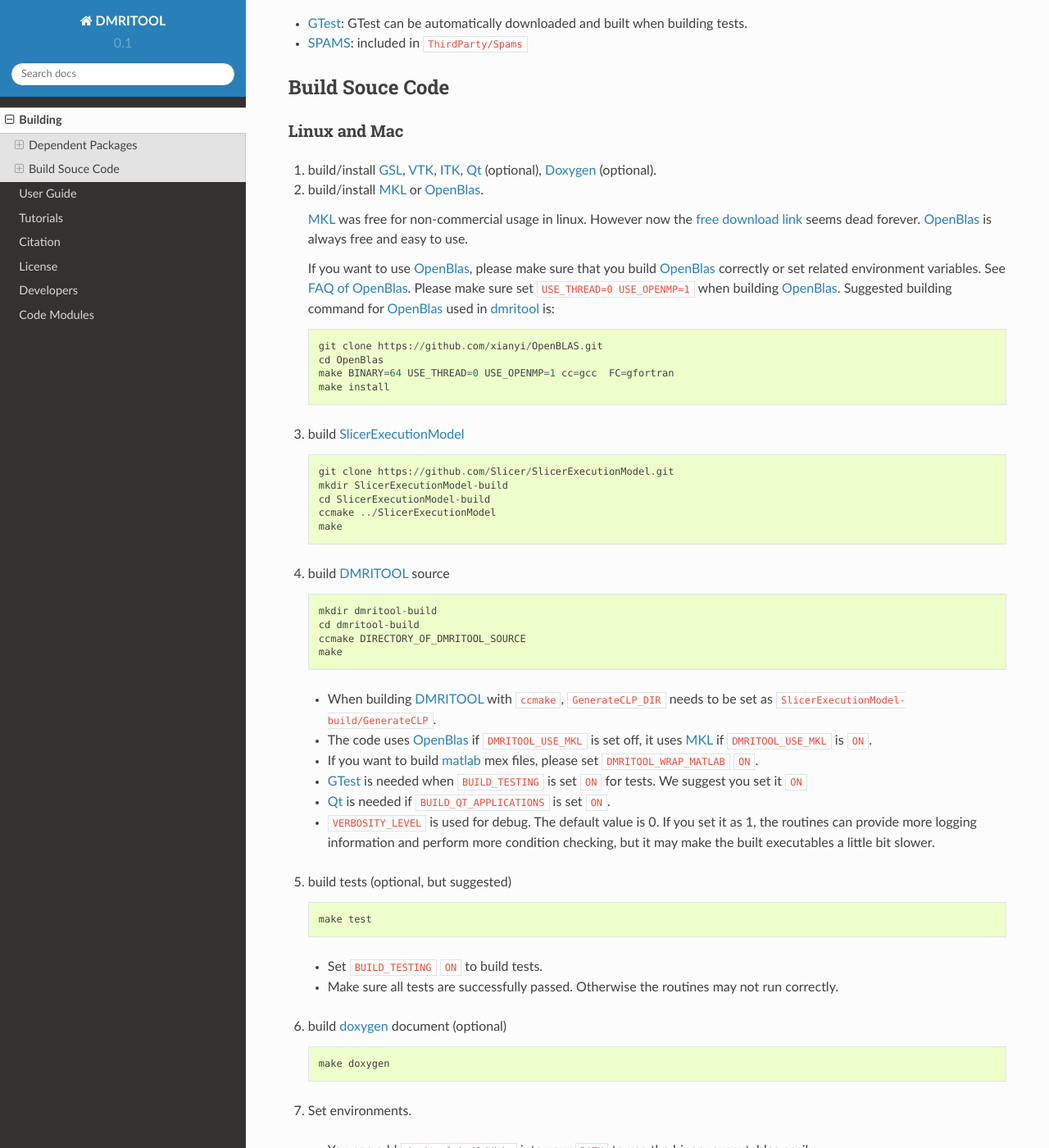
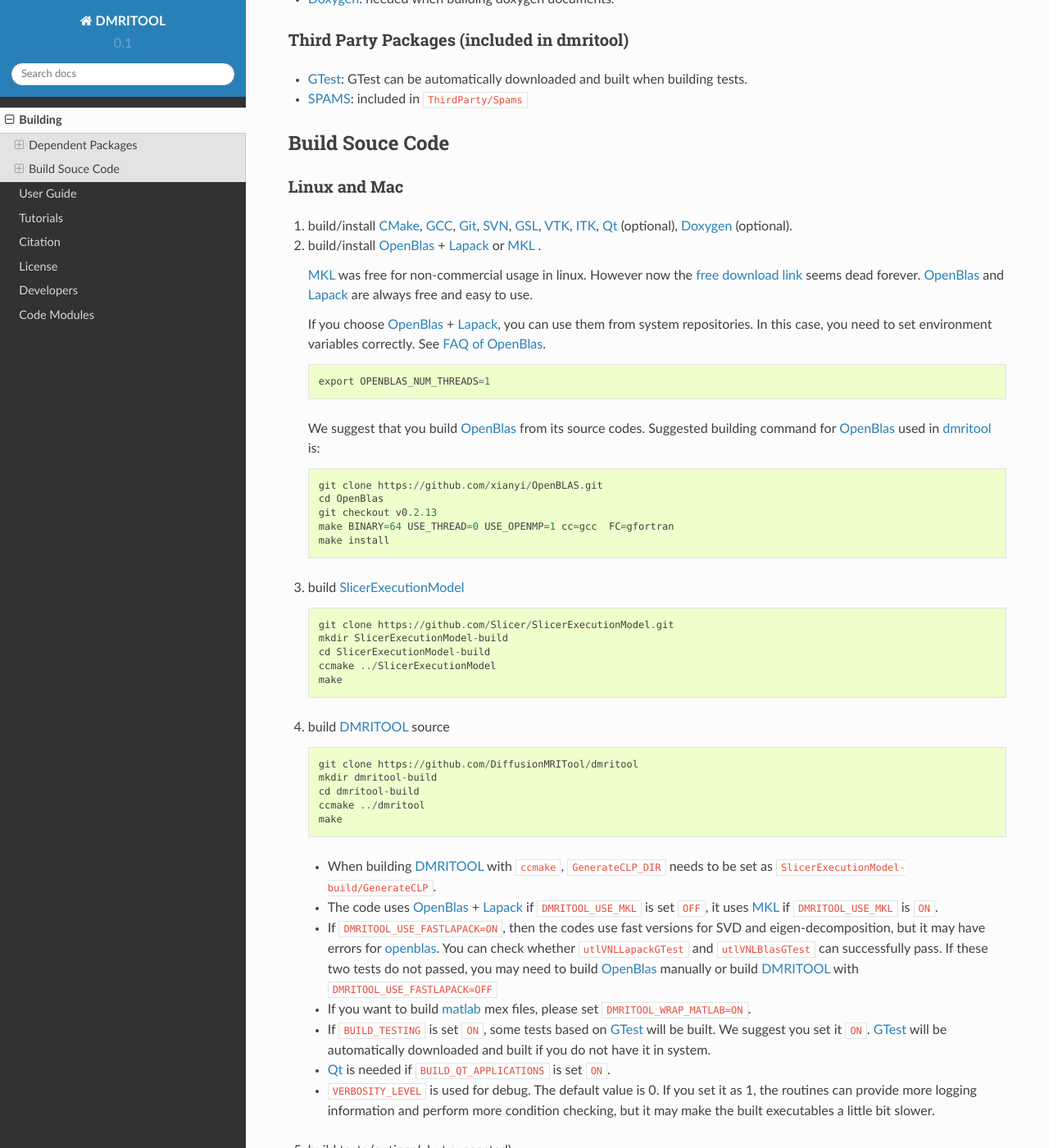
Before and after one commit to DiffusionMRITool/dmritool, a Sphinx documentation site: the page built from Documentation/Sphinx/building.rst, in a window 1280 px wide and 1400 px high, scrolled down 818 px. Shown: the whole window at 82% size. Built offline with Sphinx 7.4.7 and the Read the Docs theme 2.0.0, drawn with Linux system fonts in a browser that asks for light colours; formulas are drawn with MathJax 3; some of the changed text lies outside the part shown.

Commit message:
DOC: update doc for release

```diff
--- a/Documentation/Sphinx/building.rst
+++ b/Documentation/Sphinx/building.rst
@@ -6,30 +6,38 @@
    :depth: 2
    :local:
 
+.. image:: https://travis-ci.org/DiffusionMRITool/dmritool.svg?branch=master
+    :target: https://travis-ci.org/DiffusionMRITool/dmritool
+.. image:: https://readthedocs.org/projects/dmritool/badge/?version=latest
+    :target: https://readthedocs.org/projects/dmritool/?badge=latest
+    :alt: Documentation Status
+
+
 Dependent Packages
 ==================
 
 Required Packages
 -----------------
 
--  `CMake <http://www.cmake.org>`__ (Version 2.8 or newer)
+-  CMake_ (Version 2.8 or newer)
+-  GCC_ (4.6 or newer)
 -  `Insight Toolkit`_ (ITK, version 4 or newer)
 -  `Visualization Toolkit`_ (VTK, version 6 or newer)
--  `SlicerExecutionModel`_ (GenerateCLP, for command line interface):
--  `MKL`_ or `OpenBLAS`_ (at least one is required)
+-  SlicerExecutionModel_ (GenerateCLP, for command line interface):
+-  `OpenBLAS`_ + Lapack_ or MKL_ (at least one is required)
 -  `GNU Scientific Library`_ (GSL, for special functions)
 
 Optional Packages
 -----------------
 
--  `Qt`_: needed for building ``QTApplications``.
--  `Doxygen`_: needed when building doxygen documents.
+-  Qt_: needed for building ``QTApplications``.
+-  Doxygen_: needed when building doxygen documents.
 
 Third Party Packages (included in dmritool)
 -------------------------------------------
 
--  `GTest`_: GTest can be automatically downloaded and built when building tests.
--  `SPAMS`_: included in ``ThirdParty/Spams``
+-  GTest_: GTest can be automatically downloaded and built when building tests.
+-  SPAMS_: included in ``ThirdParty/Spams``
 
 Build Souce Code
 ================
@@ -37,22 +45,27 @@
 Linux and Mac
 --------------
 
-1. build/install GSL_, VTK_, ITK_, Qt_ (optional), Doxygen_ (optional).
-2. build/install MKL_ or OpenBlas_.
+1. build/install CMake_, GCC_, Git_, SVN_, GSL_, VTK_, ITK_, Qt_ (optional), Doxygen_ (optional).
+2. build/install OpenBlas_ + Lapack_ or MKL_ .
 
    MKL_ was free for non-commercial usage in linux. However now the
    `free download link <https://software.intel.com/en-us/non-commercial-software-development>`__
    seems dead forever.
-   OpenBlas_ is always free and easy to use.
+   OpenBlas_ and Lapack_ are always free and easy to use.
 
-   If you want to use OpenBlas_, please make sure that you build OpenBlas_ correctly
-   or set related environment variables.
+   If you choose OpenBlas_ + Lapack_, you can use them from system repositories.
+   In this case, you need to set environment variables correctly.
    See `FAQ of OpenBlas <https://github.com/xianyi/OpenBLAS/wiki/faq#multi-threaded>`__.
-   Please make sure set ``USE_THREAD=0 USE_OPENMP=1`` when building OpenBlas_.
+   ::
+
+        export OPENBLAS_NUM_THREADS=1
+
+   We suggest that you build OpenBlas_ from its source codes.
    Suggested building command for OpenBlas_ used in dmritool_ is: ::
 
         git clone https://github.com/xianyi/OpenBLAS.git
         cd OpenBlas
+        git checkout v0.2.13
         make BINARY=64 USE_THREAD=0 USE_OPENMP=1 cc=gcc  FC=gfortran
         make install
 
@@ -66,15 +79,21 @@
 
 4. build DMRITOOL_ source ::
 
+       git clone https://github.com/DiffusionMRITool/dmritool
        mkdir dmritool-build
        cd dmritool-build
-       ccmake DIRECTORY_OF_DMRITOOL_SOURCE
+       ccmake ../dmritool
        make
 
   -  When building DMRITOOL_ with ``ccmake``, ``GenerateCLP_DIR`` needs to be set as ``SlicerExecutionModel-build/GenerateCLP``.
-  -  The code uses OpenBlas_ if ``DMRITOOL_USE_MKL`` is set off, it uses MKL_ if ``DMRITOOL_USE_MKL`` is ``ON``.
-  -  If you want to build matlab_ mex files, please set ``DMRITOOL_WRAP_MATLAB`` ``ON``.
-  -  GTest_ is needed when ``BUILD_TESTING`` is set ``ON`` for tests. We suggest you set it ``ON``
+  -  The code uses OpenBlas_ + Lapack_ if ``DMRITOOL_USE_MKL`` is set ``OFF``, it uses MKL_ if ``DMRITOOL_USE_MKL`` is ``ON``.
+  -  If ``DMRITOOL_USE_FASTLAPACK=ON``, then the codes use fast versions for SVD and eigen-decomposition,
+     but it may have errors for openblas_.
+     You can check whether ``utlVNLLapackGTest`` and ``utlVNLBlasGTest`` can successfully pass.
+     If these two tests do not passed, you may need to build OpenBlas_ manually or build DMRITOOL_ with ``DMRITOOL_USE_FASTLAPACK=OFF``
+  -  If you want to build matlab_ mex files, please set ``DMRITOOL_WRAP_MATLAB=ON``.
+  -  If ``BUILD_TESTING`` is set ``ON``, some tests based on GTest_ will be built.
+     We suggest you set it ``ON``. GTest_ will be automatically downloaded and built if you do not have it in system.
   -  Qt_ is needed if ``BUILD_QT_APPLICATIONS`` is set ``ON``.
   -  ``VERBOSITY_LEVEL`` is used for debug. The default value is 0.
      If you set it as 1, the routines can provide more logging information and perform more condition checking,
@@ -88,9 +107,10 @@
   - Set ``BUILD_TESTING`` ``ON`` to build tests.
   - Make sure all tests are successfully passed. Otherwise the routines may not run correctly.
 
+
 6. build doxygen_ document (optional) ::
 
-       make doxygen
+      make doxygen
 
 7. Set environments.
 
--- a/Documentation/Sphinx/links.inc
+++ b/Documentation/Sphinx/links.inc
@@ -17,6 +17,9 @@
 
 .. Tools
 .. _matlab: http://www.mathworks.com
+.. _GCC: https://gcc.gnu.org/
+.. _Git: http://git-scm.com/
+.. _SVN: https://subversion.apache.org/
 .. _VTK: http://www.vtk.org/
 .. _`Visualization Toolkit`: http://www.vtk.org/
 .. _ITK: http://www.itk.org/
@@ -28,6 +31,7 @@
 .. _SlicerExecutionModel: https://github.com/Slicer/SlicerExecutionModel
 .. _MKL: https://software.intel.com/en-us/intel-mkl
 .. _OpenBLAS: https://github.com/xianyi/OpenBLAS
+.. _Lapack: https://www.netlib.org/lapack/
 .. _Qt: http://www.qt-project.org
 .. _GTest: https://code.google.com/p/googletest/
 .. _vtkviewer:  https://github.com/HalCanary/vtkviewer
--- a/Documentation/Sphinx/tutorial_spfi.rst
+++ b/Documentation/Sphinx/tutorial_spfi.rst
@@ -166,6 +166,7 @@
 
 ::
 
+  echo b_raw.txt grad_raw.txt dwi_c88.nii.gz > data_c88_raw.txt
   DWIPreprocess data_c88_raw.txt  data_c88_normalize.txt --oEachShell --bThreshold 15 --mask mask_c88.nii.gz  --odwi dwi_c88_normalize.nii.gz  --ograd grad_normalize.txt --ob0Image dwi_c88_b0.nii.gz
 
 * The b values in the HCP data all larger than 0. There is no exact ``b=0``. Thus we consider b values smaller than the ``bThreshold`` as ``b=0``.
```
Also changed, not shown: Documentation/Sphinx/index.rst (+18 -7 lines), README.md (+3 -0 lines), Modules/HelperFunctions/README.rst.
